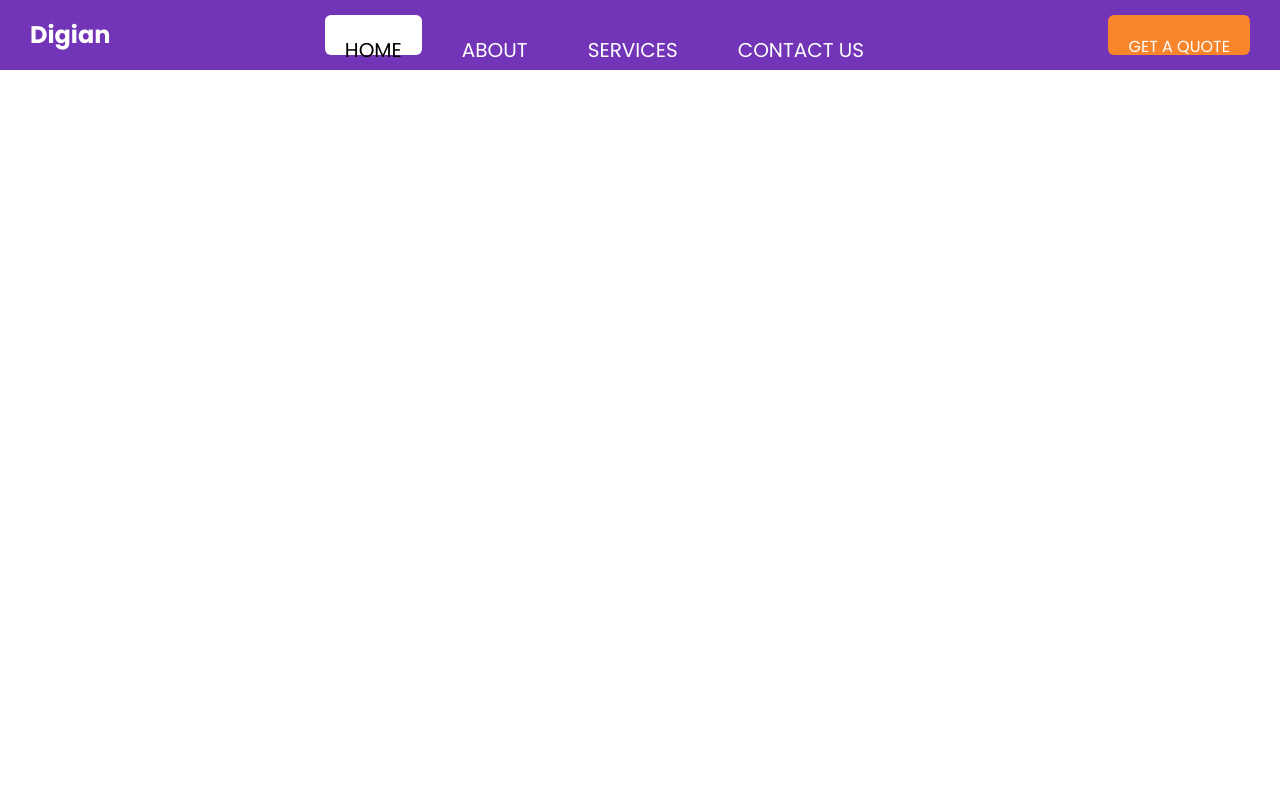
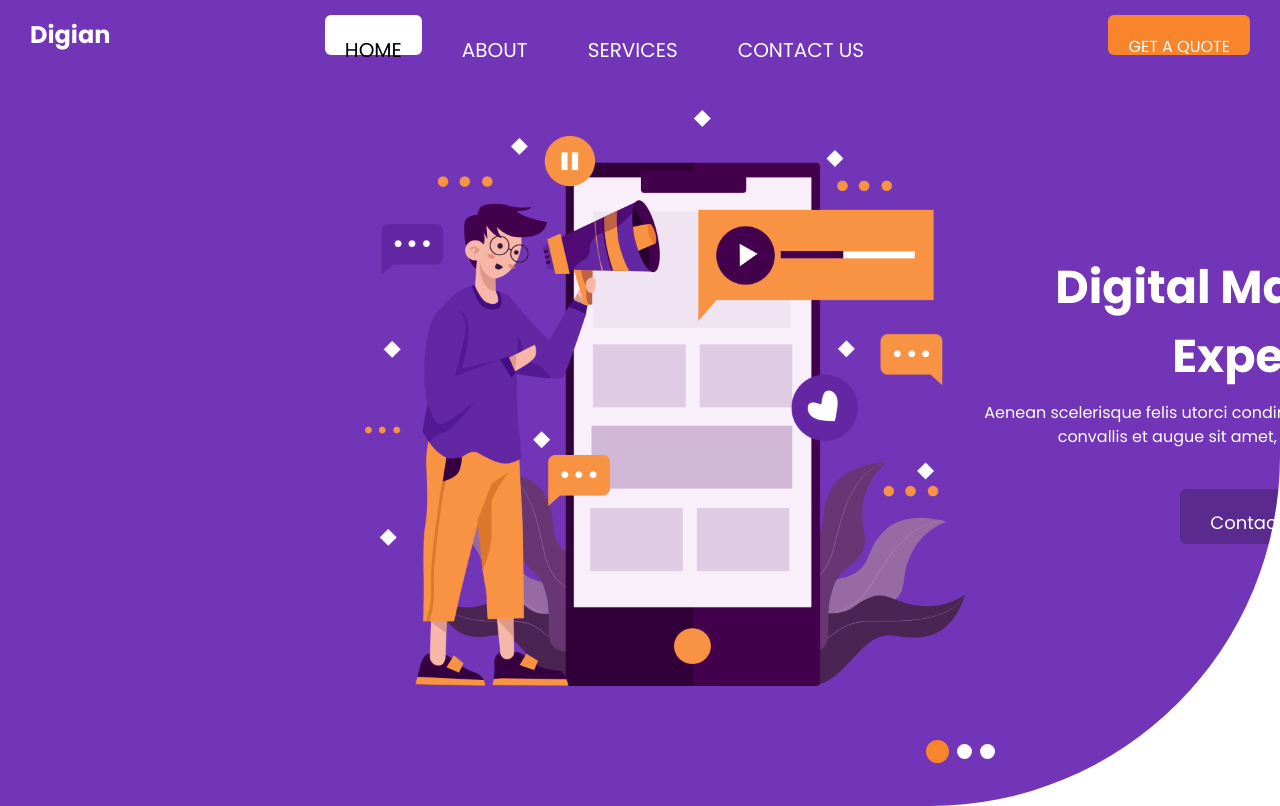
Before and after one commit to SvyatoyTapok/nextjs-dashboard, a Next.js app: page / in a window 1280 px wide. Built offline with nearby package versions, Linux system fonts and the light colour scheme; a web font is replaced by a local one.

Commit message:
endedCarousel!

```diff
--- a/app/GlobalRedux/Features/Moves/moveSlice.ts
+++ /dev/null
@@ -1,22 +0,0 @@
-"use client";
-
-import { createSlice } from '@reduxjs/toolkit';
-
-export interface moveState {
-    value:number
-}
-
-const initialState: moveState = {
-    value:0
-}
-
-export const movingSlice = createSlice({
-    name:'move',
-    initialState,
-    reducers: {
-        moving: (state, action) => {state.value = action.payload},
-    },
-})
-
-export const { moving } = movingSlice.actions;
-export default movingSlice.reducer;
--- a/app/GlobalRedux/provider.tsx
+++ /dev/null
@@ -1,10 +0,0 @@
-"use client";
-
-import { Provider } from "react-redux";
-import { store } from "./store";
-
-export function Providers({ children }) {
-    <Provider store={store}>
-        {children}
-    </Provider>
-}
--- a/app/GlobalRedux/store.ts
+++ /dev/null
@@ -1,12 +0,0 @@
-"use client";
-import { configureStore } from '@reduxjs/toolkit';
-import { movingReducer } from './Features/Moves/moveSlice';
-
-export const store = configureStore({
-    reducer: {
-        moves: movingReducer
-    }
-})
-
-export type RootState = ReturnType<typeof store.getState>;
-export type AppDispatch = typeof store.dispatch;
--- a/app/components/Carousel/Carousel.tsx
+++ b/app/components/Carousel/Carousel.tsx
@@ -3,54 +3,74 @@ import Image from "next/image"
 import sliderImg from '../../../public/carouselImg/slider-img.png'
 import HeaderMoveButton from "../HeaderMoveButton/HeaderMoveButton"
 import { useState } from "react"
+import CarouselButtons from "./CarouselButtons"
+
+export type carouselDataType = {
+    id: number,
+    src: string,
+    title: string,
+    subTitle: string,
+}
 
 export default function Carousel() {
-    const carouselData = [
+    const carouselData: carouselDataType[] = [
         {
-            id: '1',
+            id: 0,
             src: './',
             title: 'Digital Marketing Experts',
             subTitle: 'Aenean scelerisque felis utorci condimentum laoreet. Integer nisi nisl, convallis et augue sit amet, lobortis semper quam.'
         },
         {
-            id: '2',
+            id: 1,
             src: './',
             title: 'Digital Marketing Experts',
             subTitle: 'Aenean scelerisque felis utorci condimentum laoreet. Integer nisi nisl, convallis et augue sit amet, lobortis semper quam.'
         },
         {
-            id: '3',
+            id: 2,
             src: './',
             title: 'Digital Marketing Experts',
             subTitle: 'Aenean scelerisque felis utorci condimentum laoreet. Integer nisi nisl, convallis et augue sit amet, lobortis semper quam.'
-        },
+        }
     ]
     const [move, setMove] = useState('0')
     return (
         <div className="container">
-            < div className="slider" style={{ backgroundColor: 'red', display: 'flex', flexDirection: 'column', justifyContent: 'center' }}>
-                <div className="sliderLine"
+            < div
+                className="slider"
+                style={{
+                    display: 'flex',
+                    flexDirection: 'column',
+                    width: 1920
+                }}>
+                <div
+                    className="sliderLine"
                     style={{
-                        width: '5760px',
+                        width: 1920 * carouselData.length,
                         transform: `translateX(${move})`,
-                        transition: 'transform 750ms ease-in-out',
+                        transition: 'transform 500ms ease-in-out',
                         display: 'flex',
                         flexDirection: 'row',
                     }}>
                     {carouselData.map(item =>
                         <div
-                            style={{ width: 1920 }}
+                            style={{
+                                width: 1920,
+                                justifyContent: 'center',
+                                alignItems: 'center'
+                            }}
                             className="sliderItem"
                             key={item.id}>
                             <div className="imageContaner"
                                 style={{
+                                    justifyContent: 'center',
                                     display: 'flex',
                                     flexDirection: 'row',
-                                    justifyContent: 'center',
-
+                                    alignItems: 'center'
                                 }}>
                                 <div style={{
-                                    display: 'flex', width: '63%'
+                                    display: 'flex',
+                                    width: '62%',
                                 }}>
                                     <Image
                                         priority={true}
@@ -99,6 +119,7 @@ export default function Carousel() {
                         </div>
                     )}
                 </div>
+                <CarouselButtons amount={carouselData} setMove={setMove} />
             </div >
         </div >
     )
--- a/app/components/Carousel/CarouselButtons.tsx
+++ b/app/components/Carousel/CarouselButtons.tsx
@@ -1,43 +1,33 @@
-"use client"
+import { useState } from "react"
+import { carouselDataType } from "./Carousel"
 
 type Props = {
     setMove: (px: string) => void
+    amount: carouselDataType[]
 }
 
-export default function CarouselButtons({ }: Props) {
+export default function CarouselButtons({ setMove, amount }: Props) {
 
-    const active = 0
+    const [active, setActive] = useState(0)
 
-    // const handleClick = (transformInfo: number) => {
-    //     setActive(transformInfo)
-    //     switch (transformInfo) {
-    //         case 0: setMove('0')
-    //     }
-    //     switch (transformInfo) {
-    //         case 1: setMove('-1920px')
-    //     }
-    //     switch (transformInfo) {
-    //         case 2: setMove('-3840px')
-    //     }
-    // }
-
-    const buttons = [
-        { id: 0 },
-        { id: 1 },
-        { id: 2 },
-    ]
-
+    const handleClick = (transformInfo: number) => {
+        setActive(transformInfo)
+        const transformPx = transformInfo * -1 * 1920
+        setMove(`${transformPx}px`)
+    }
     return (
         <div
             style={{
-                height: '50',
+                marginTop: '50px',
+                height: '30px',
                 display: 'flex',
                 alignItems: 'center',
+                alignSelf: 'center',
             }}>
-            {buttons.map(item => (
+            {amount.map((item: carouselDataType) => (
                 <div
                     key={item.id}
-                    // onClick={() => handleClick(item.id)}
+                    onClick={() => handleClick(item.id)}
                     style={{
                         marginLeft: '4px',
                         marginRight: '4px',
@@ -45,7 +35,7 @@ export default function CarouselButtons({ }: Props) {
                         width: active === item.id ? '23px' : '15px',
                         height: active === item.id ? '23px' : '15px',
                         borderRadius: active === item.id ? 11.5 : 7.5,
-                        backgroundColor: active === item.id ? 'orange' : 'white'
+                        backgroundColor: active === item.id ? '#F8842B' : 'white'
                     }}>
                 </div>
             ))}
--- a/app/layout.tsx
+++ b/app/layout.tsx
@@ -1,7 +1,6 @@
 import './ui/global.css'
 import { poppins } from '@/app/ui/fonts';
 import Header from './components/Header/Header';
-import { Providers } from './GlobalRedux/provider';
 
 export default function RootLayout({
   children,
@@ -12,9 +11,7 @@ export default function RootLayout({
     <html lang="en">
       <body className={`${poppins.className} antialiased`}>
         <Header />
-        <Providers>
-          {children}
-        </Providers>
+        {children}
       </body>
     </html>
   );
--- a/app/page.tsx
+++ b/app/page.tsx
@@ -1,5 +1,4 @@
 import Carousel from "./components/Carousel/Carousel";
-import CarouselButtons from "./components/Carousel/CarouselButtons";
 
 export default function Page() {
   return (
@@ -10,14 +9,11 @@ export default function Page() {
         scrollbarWidth: 'none',
         backgroundColor: '#7335b7',
         borderRadius: '0 0 350px 0',
-        height: '90vh',
+        display: 'flex',
         alignItems: 'center',
-        display: 'flex',
-        width: '100%',
-        flexDirection: 'column',
+        height: '92vh',
       }}>
       <Carousel />
-      <CarouselButtons />
     </div>
   );
 }
```
